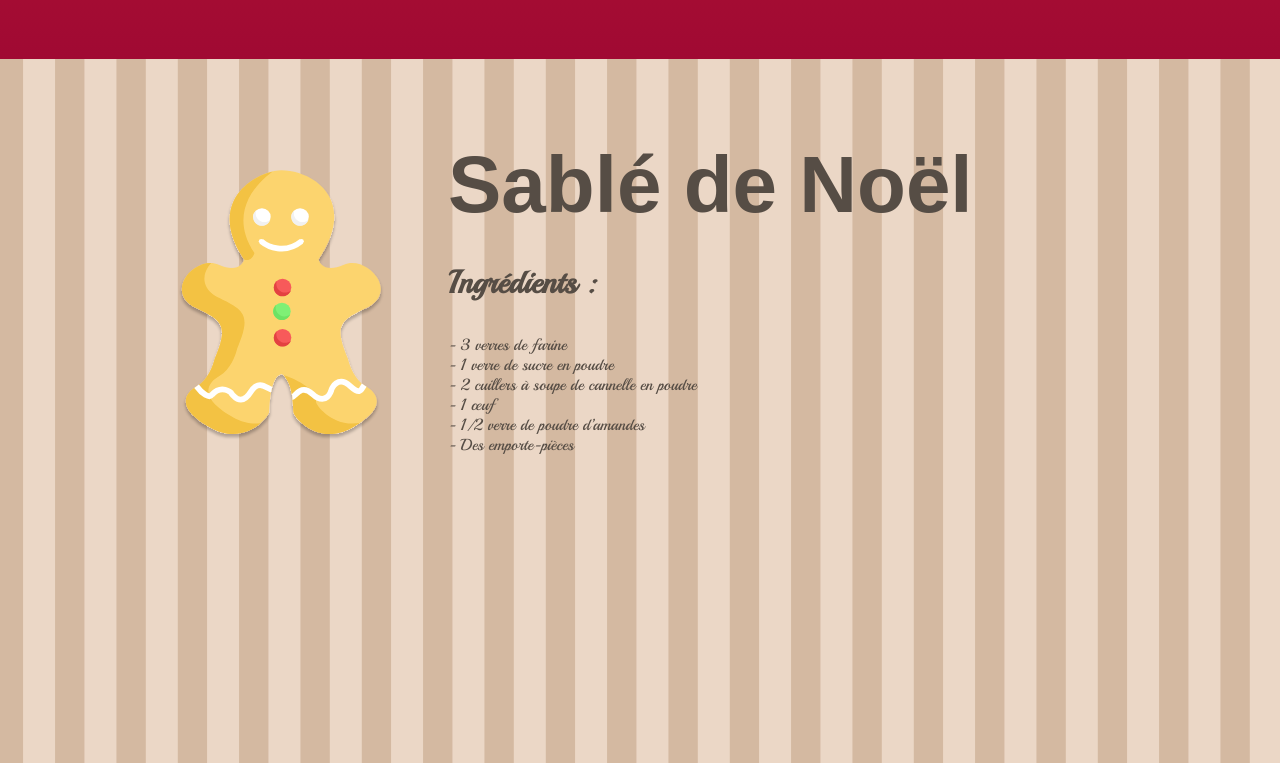
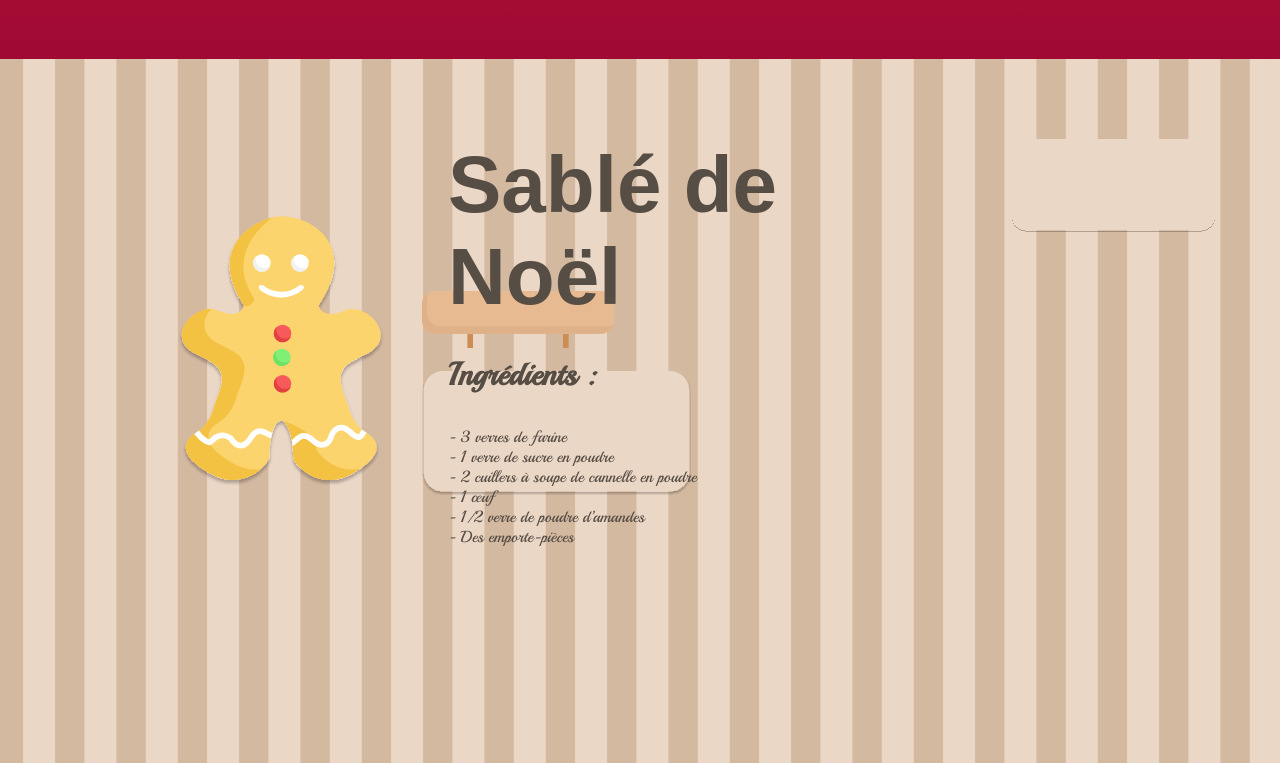
Before and after one commit to QuentinGP23/Leclerc-project-mmi-2022, a website: page html/recettes.html in a window 1280 px wide. Shown: the part 741-1504 px from the top of the page. Drawn offline with Linux system fonts and the light colour scheme; a web font is replaced by a local one.

Commit message:
recette 2 suite

```diff
--- a/html/recettes.html
+++ b/html/recettes.html
@@ -46,7 +46,9 @@
             <img src="./../img/biscuit.svg" alt="biscuit">
             <div class="recette1-txt">
                 <h2>Sablé de Noël</h2>
+                <img src="./../img/cadretitre.svg" alt="cadre" id="cadre1">
                 <h3>Ingrédients :</h3>
+                <img src="./../img/cadretxt.svg" alt="cadre" id="cadre2">
                 <p>
                     - 3 verres de farine <br>
                     - 1 verre de sucre en poudre <br>
@@ -55,6 +57,9 @@
                     - 1/2 verre de poudre d’amandes <br>
                     - Des emporte-pièces <br>
                 </p>
+            </div>
+            <div class="cadretxt1">
+                <img src="./../img/cadretxt.svg" alt="cadre" id="cadre2">
             </div>
         </div>
     </section>
--- a/sass/pages/recettes.scss
+++ b/sass/pages/recettes.scss
@@ -81,6 +81,22 @@
                 font-family: 'Playball', cursive;
                 font-size: 1rem;
             }
+            #cadre1{
+                z-index: -1;
+                position: absolute;
+                margin: 0;
+                width: 15vw;
+                top: 46%;
+                left: 33vw;
+            }
+            #cadre2{
+                z-index: -1;
+                position: absolute;
+                margin: 0;
+                width: 21vw;
+                top: 62%;
+                left: 33vw;
+            }
         }
     }
 }
```
Also changed, not shown: css/style.css, img/cadretxt.svg (added), 1 other file.
